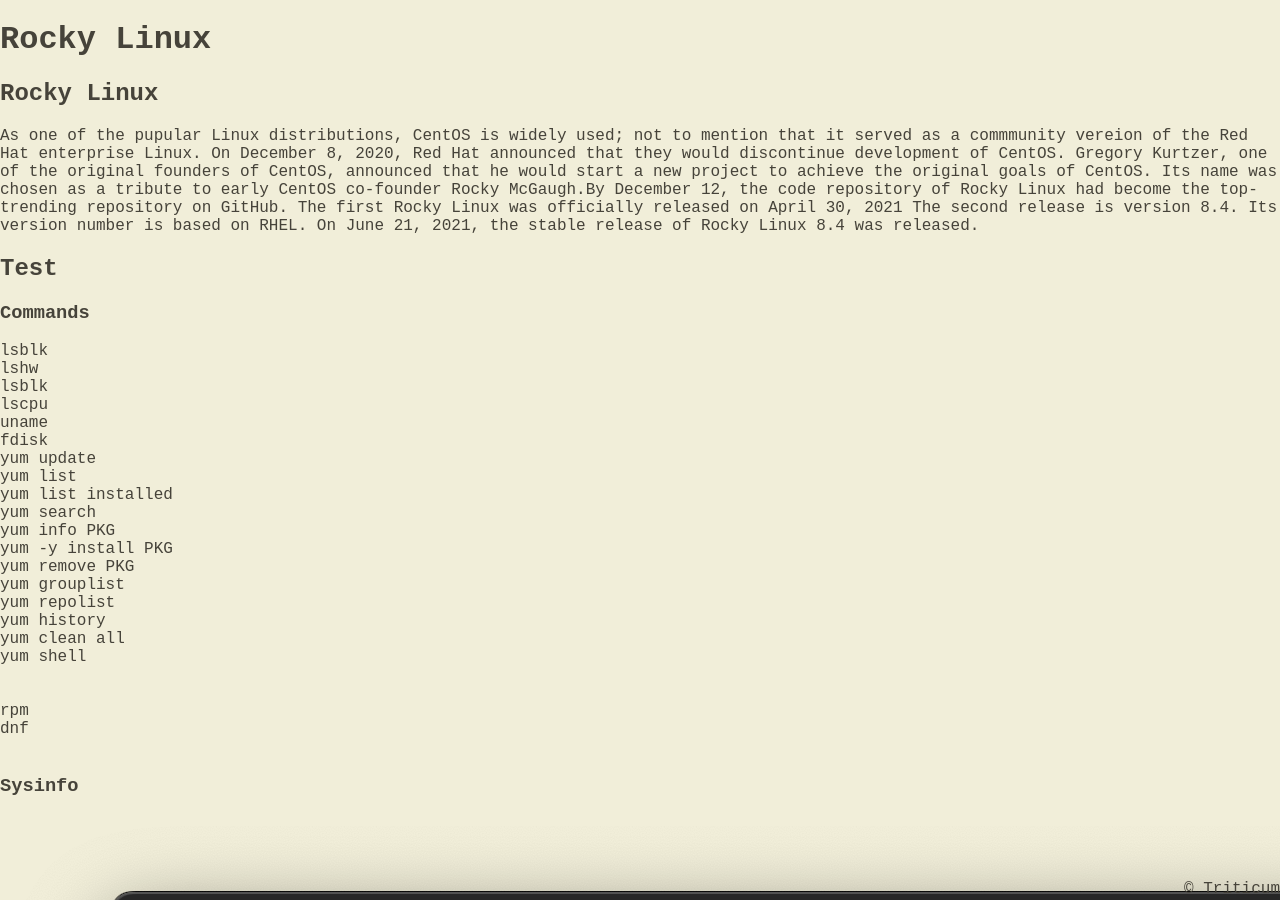
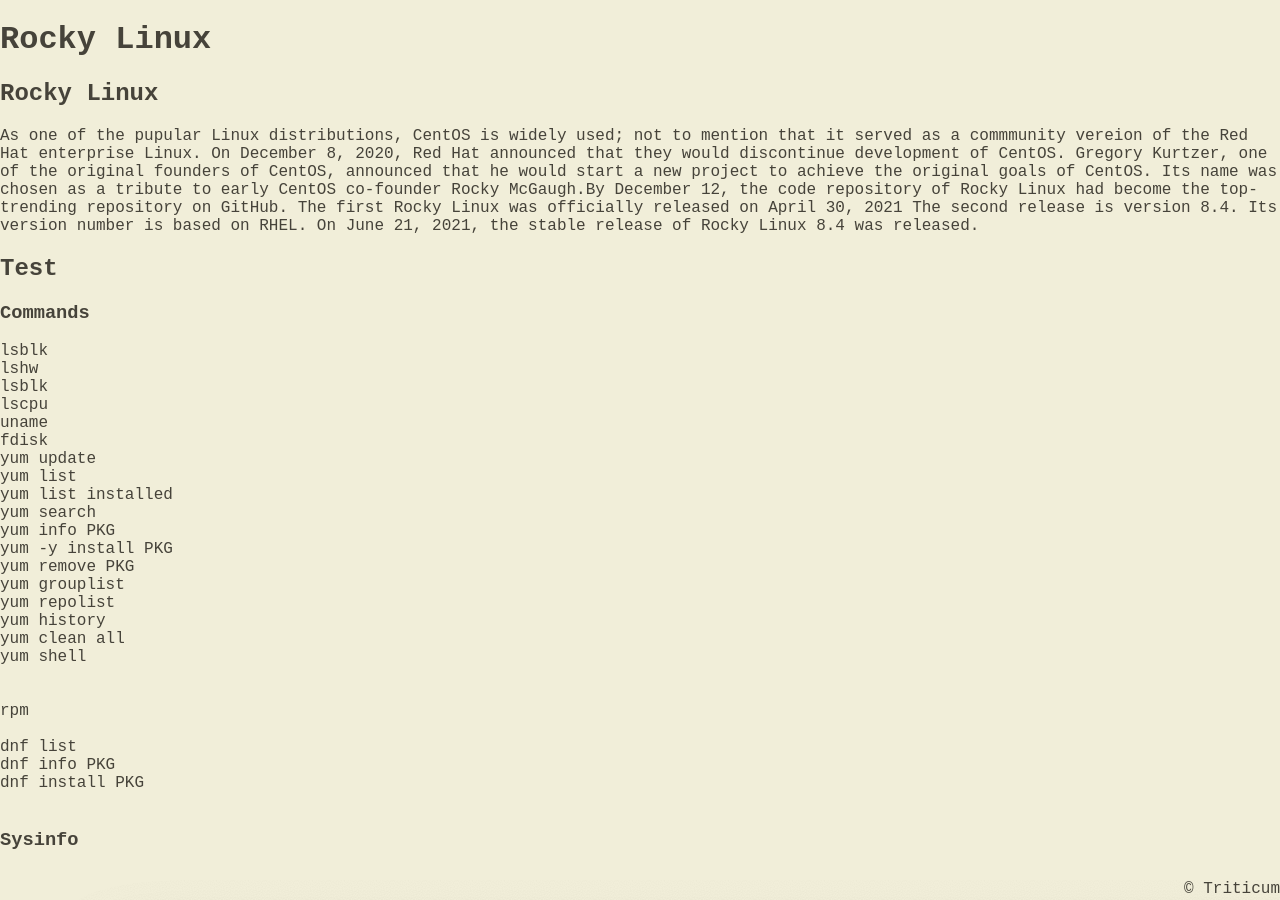
Before and after one commit to Triticum01/Triticum01.github.io, a Jekyll site: the page built from _posts/2023-01-05-Rocky-Linux.md, in a window 1280 px wide and 900 px high. Built offline with Jekyll 4.4.1, drawn with Linux system fonts in a browser that asks for light colours; nearby versions of some CDN libraries.

Commit message:
Update 2023-01-05-Rocky-Linux.md

````diff
--- a/_posts/2023-01-05-Rocky-Linux.md
+++ b/_posts/2023-01-05-Rocky-Linux.md
@@ -37,7 +37,10 @@
 
 
 rpm
-dnf
+
+dnf list
+dnf info PKG
+dnf install PKG
 
 ```
 
````
